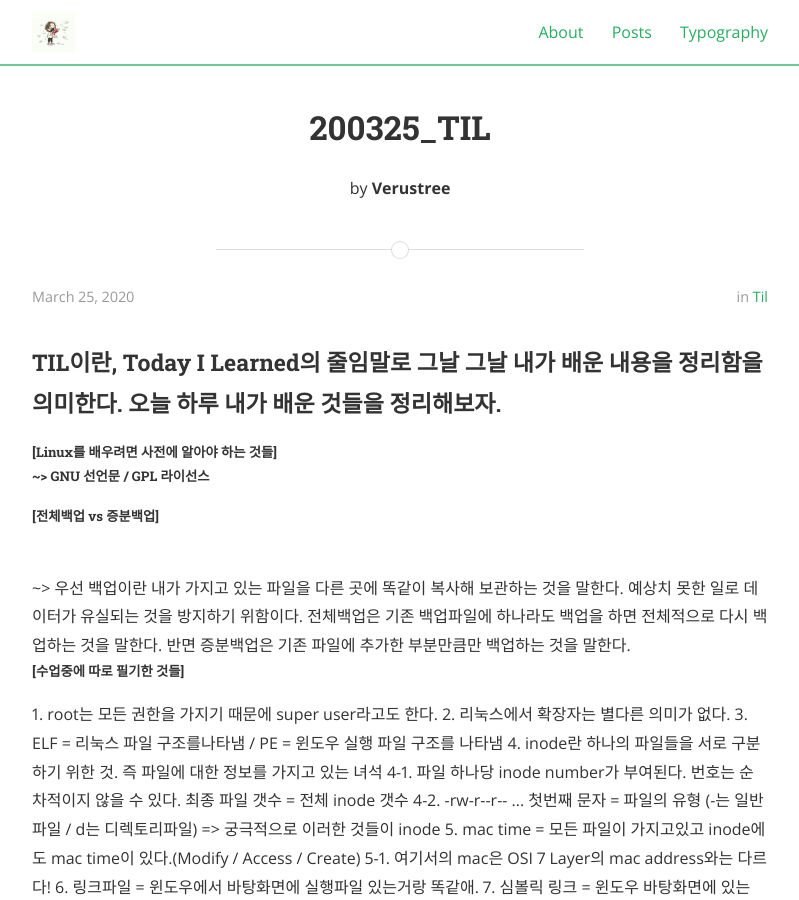
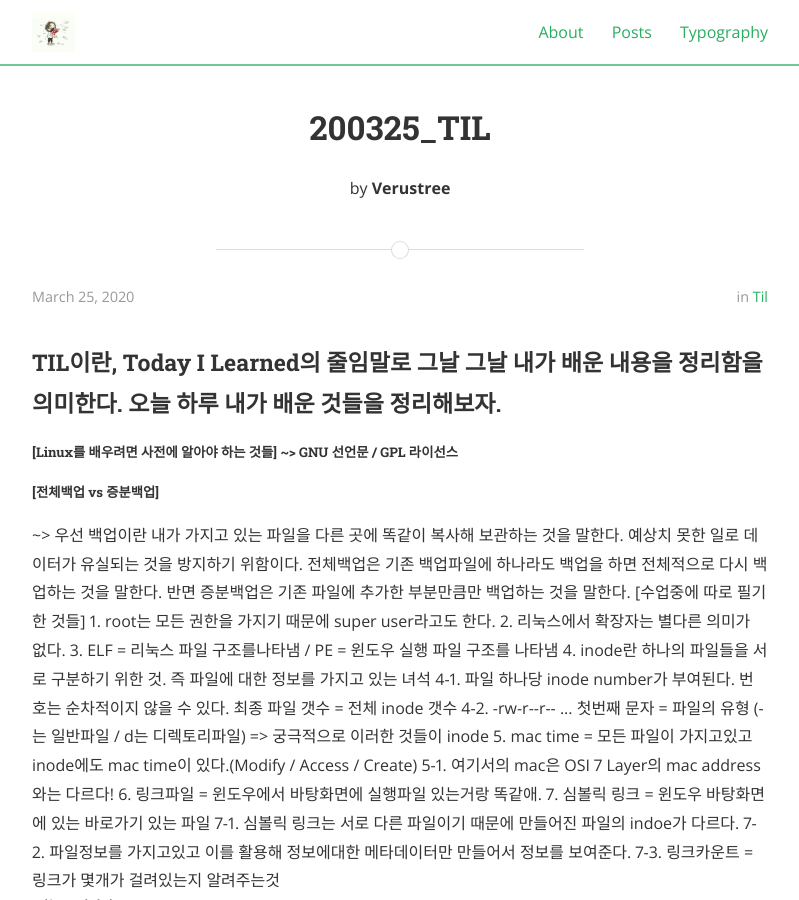
Before and after one commit to verustree/verustree.github.io, a Jekyll site: the page built from _posts/2020-03-25-TIL.md, in a window 1280 px wide and 900 px high. Shown: the whole window, without its empty margins (240-1039 px from the left). Built offline with Jekyll 4.4.1, drawn with Linux system fonts in a browser that asks for light colours; nearby versions of some CDN libraries; some of the changed text lies outside the part shown.

Commit message:
Update 2020-03-25-TIL.md

```diff
--- a/_posts/2020-03-25-TIL.md
+++ b/_posts/2020-03-25-TIL.md
@@ -9,15 +9,15 @@ categories: TIL
 <h3> TIL이란, Today I Learned의 줄임말로 그날 그날 내가 배운 내용을 정리함을 의미한다.
 오늘 하루 내가 배운 것들을 정리해보자.</h3>
 
-<h5>[Linux를 배우려면 사전에 알아야 하는 것들]<br>
+<h5>[Linux를 배우려면 사전에 알아야 하는 것들]
 ~> GNU 선언문 / GPL 라이선스
 
-<h5>[전체백업 vs 증분백업]</h5><br>
+<h5>[전체백업 vs 증분백업]</h5>
 ~> 우선 백업이란 내가 가지고 있는 파일을 다른 곳에 똑같이 복사해 보관하는 것을 말한다.  예상치 못한 일로 데이터가 유실되는 것을 방지하기 위함이다.
    전체백업은 기존 백업파일에 하나라도 백업을 하면 전체적으로 다시 백업하는 것을 말한다.
    반면 증분백업은 기존 파일에 추가한 부분만큼만 백업하는 것을 말한다.
 
-<h5>[수업중에 따로 필기한 것들]</h5>
+[수업중에 따로 필기한 것들]
 1. root는 모든 권한을 가지기 때문에 super user라고도 한다.
 2. 리눅스에서 확장자는 별다른 의미가 없다.
 3. ELF = 리눅스 파일 구조를나타냄  /  PE = 윈도우 실행 파일 구조를 나타냄
@@ -53,7 +53,7 @@ categories: TIL
 17. cp -r  => 복사, 디렉토리까지 복사하려면 r옵션쓰기
 18. ln -s (원본파일) (대상파일) => 링크만들어주는 명령어
 18-1. ln -s /etc/sysconfig/network-scripts/ifcfg-eth0  networkconfig   => 원래 etc/sysconfig/network-scripts 속에 존재하던 ifcfg-eth0 파일을 networkconfig만 입력해서 바로 찾아간다.
-<br><br>
+
 
 <h5>[오늘의 꿀팁]</h5>
 1. 사회공학적 해킹 기술을 알면 해킹하는데 훨씬 많은 도움이 된다.
```
